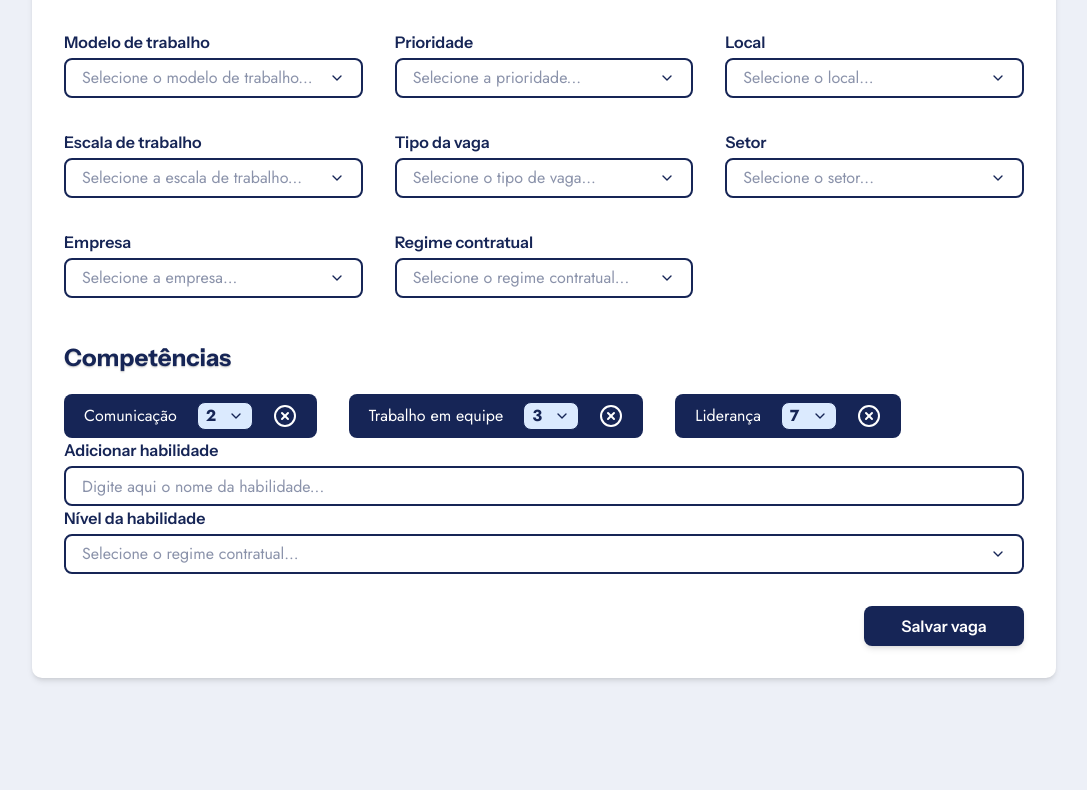
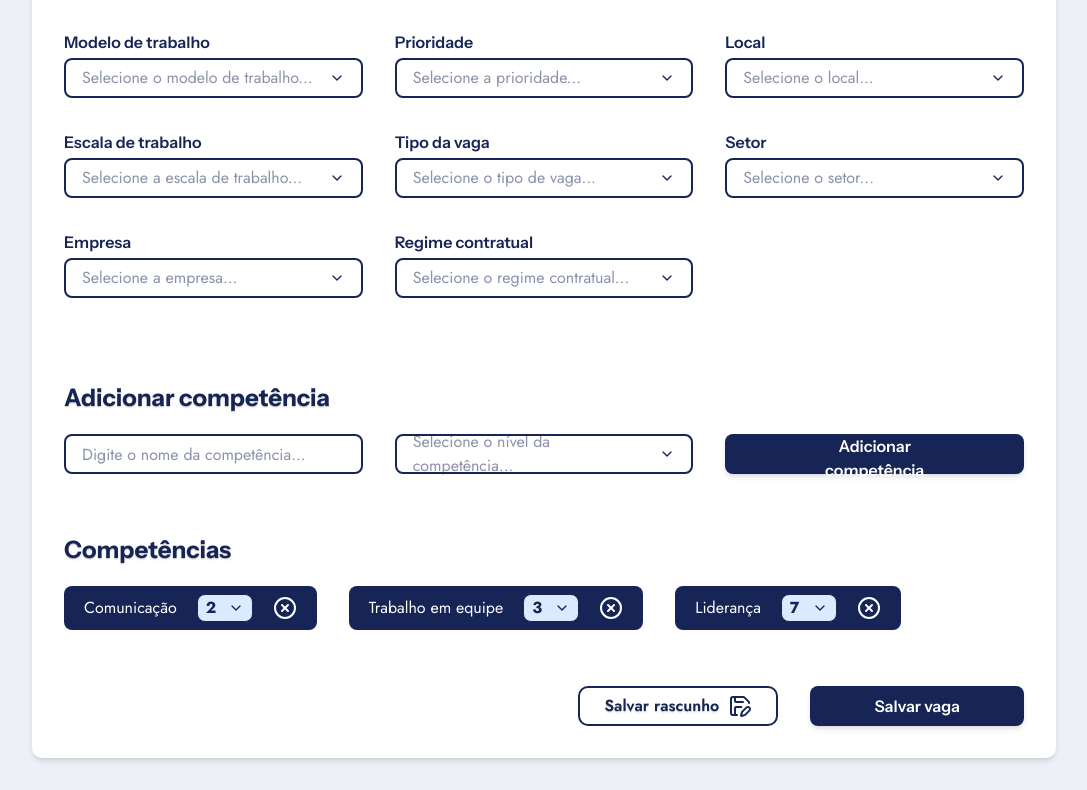
Before and after one commit to Next-Hire/NextHire_FrontEnd, a Next.js app: page /criar-vaga in a window 1280 px wide. Shown: the part 958-1748 px from the top of the page, without its empty margins (96-1183 px from the left). Before the commit the page ends 1668 px from the top, so only its background shows below. Built offline with nearby package versions, Linux system fonts and the light colour scheme.

Commit message:
:construction: Tela de criar vaga com todos os atributos necessários aguardando ajustes finais de estilo e confirmação de campos

```diff
--- a/src/app/criar-vaga/criarVaga.css
+++ b/src/app/criar-vaga/criarVaga.css
@@ -45,12 +45,21 @@
     @apply flex items-center justify-between border-2 border-blue-950 rounded-md h-10 w-full bg-white px-4 text-left font-(family-name:--font-jost) text-blue-950 cursor-pointer hover:bg-blue-50/50 transition-colors;
 }
 
-.btnSalvarVaga {
-    @apply bg-blue-950 rounded-md text-white w-40 h-10 font-(family-name:--font-instrument-sans) font-semibold shadow-md;
+.btnSalvar {
+    @apply bg-blue-950 rounded-md text-white px-16 h-10 font-(family-name:--font-instrument-sans) font-semibold shadow-md;
 }
 
-.btnSalvarVaga:hover {
-    @apply motion-safe:animate-pulse;
+.btnSalvar:hover {
+    @apply motion-safe:animate-pulse cursor-pointer;
+}
+
+.btnRascunho {
+    @apply flex flex-row justify-between items-center w-50 mx-8 font-(family-name:--font-jost) text-blue-950 font-semibold border-2 rounded-lg px-6 py-1 border-blue-950 text-shadow-sm;
+}
+
+.btnRascunho:hover{
+    @apply motion-safe:animate-pulse cursor-pointer;
+
 }
 
 .tagCompetencia {
@@ -58,5 +67,5 @@
 }
 
 .subtituloCriarVaga {
-    @apply font-(family-name:--font-instrument-sans) text-2xl font-bold text-blue-950 my-5 text-shadow-sm;
+    @apply font-(family-name:--font-instrument-sans) text-2xl font-bold text-blue-950 my-5 mt-15 text-shadow-sm;
 }
--- a/src/app/criar-vaga/page.tsx
+++ b/src/app/criar-vaga/page.tsx
@@ -43,7 +43,7 @@ export default function CriarVagaPage() {
                 <h1 className='tituloCriarVaga'>Adicionar nova vaga</h1>
                 <div className='secaoFormVaga'>
 
-                    <div className='flex flex-col justify-between h-full gap-8'>
+                    <form className='flex flex-col justify-between h-full gap-8'>
 
                         <div className='flex flex-col'>
                             <label className='labelCriarVaga'>Título da vaga</label>
@@ -93,7 +93,7 @@ export default function CriarVagaPage() {
                                 className='textareaCriarVaga'
                             />
                         </div>
-                    </div>
+                    </form>
 
                     {/* Linha com Período, Setor e Prioridade */}
                     <div className='grid grid-cols-1 md:grid-cols-3 gap-8'>
@@ -324,9 +324,40 @@ export default function CriarVagaPage() {
                                     </SelectPositioner>
                                 </SelectPortal>
                             </SelectRoot>
+
                         </div>
                     </div>
-                    <div className='flex flex-col'>
+                    <div className='flex flex-col justify-around'>
+
+                        <h2 className='subtituloCriarVaga'>Adicionar competência</h2>
+                        <div className='grid grid-cols-1 md:grid-cols-3 gap-8'>
+                            <input
+                                type='text'
+                                placeholder='Digite o nome da competência...'
+                                className='inputCriarVaga'
+                            />
+                            <SelectRoot defaultValue=''>
+                                <SelectTrigger className='h-10 w-full'>
+                                    <SelectValue placeholder='Selecione o nível da competência...' />
+                                </SelectTrigger>
+
+                                <SelectPortal>
+                                    <SelectPositioner>
+                                        <SelectPopup>
+                                            {[1, 2, 3, 4, 5, 6, 7].map((num) => (
+                                                <SelectItem key={num} value={String(num)}>
+                                                    {num}
+                                                </SelectItem>
+                                            ))}
+                                        </SelectPopup>
+                                    </SelectPositioner>
+                                </SelectPortal>
+                            </SelectRoot>
+                            <button type='button' className='btnSalvar'>
+                                Adicionar competência
+                            </button>
+                        </div>
+
                         <h2 className='subtituloCriarVaga'>Competências</h2>
                         <div className='flex flex-wrap gap-8'>
                             <span className='tagCompetencia'>
@@ -398,40 +429,11 @@ export default function CriarVagaPage() {
                                 </button>
                             </span>
                         </div>
-                        <div>
-                            <div className='flex flex-col'>
-                                <label className='labelCriarVaga'>Adicionar habilidade</label>
-                                <input
-                                    type='text'
-                                    placeholder='Digite aqui o nome da habilidade...'
-                                    className='inputCriarVaga'
-                                />
-                            </div>
+                    </div>
+                    <div className='flex justify-end mt-8'>
+                        <button className='btnRascunho'>Salvar rascunho <svg xmlns="http://www.w3.org/2000/svg" width="24" height="24" viewBox="0 0 24 24" fill="none" stroke="currentColor" stroke-width="2" stroke-linecap="round" stroke-linejoin="round" className="lucide lucide-save-pen preview-icon"><path d="M13.33 13H8a1 1 0 00-1 1v7" /><path d="M14.363 17.634a2 2 0 00-.506.854l-.837 2.87a.5.5 0 00.62.62l2.87-.837a2 2 0 00.854-.506l4.013-4.009a1 1 0 10-3.004-3.004z" /><path d="M7 3v4a1 1 0 001 1h7" /><path d="M9 21H5a2 2 0 01-2-2V5a2 2 0 012-2h10.2a2 2 0 011.4.6l3.8 3.8a2 2 0 01.6 1.4v.3" /></svg></button>
 
-                            <div className='flex flex-col'>
-                                <label className='labelCriarVaga'>Nível da habilidade</label>
-                                <SelectRoot defaultValue=''>
-                                    <SelectTrigger className='h-10 w-full'>
-                                        <SelectValue placeholder='Selecione o regime contratual...' />
-                                    </SelectTrigger>
-
-                                    <SelectPortal>
-                                        <SelectPositioner>
-                                            <SelectPopup>
-                                                {[1, 2, 3, 4, 5, 6, 7].map((num) => (
-                                                    <SelectItem key={num} value={String(num)}>
-                                                        {num}
-                                                    </SelectItem>
-                                                ))}
-                                            </SelectPopup>
-                                        </SelectPositioner>
-                                    </SelectPortal>
-                                </SelectRoot>
-                            </div>
-                        </div>
-                    </div>
-                    <div className='flex justify-end mt-2'>
-                        <button type='button' className='btnSalvarVaga'>
+                        <button type='button' className='btnSalvar'>
                             Salvar vaga
                         </button>
                     </div>
```
